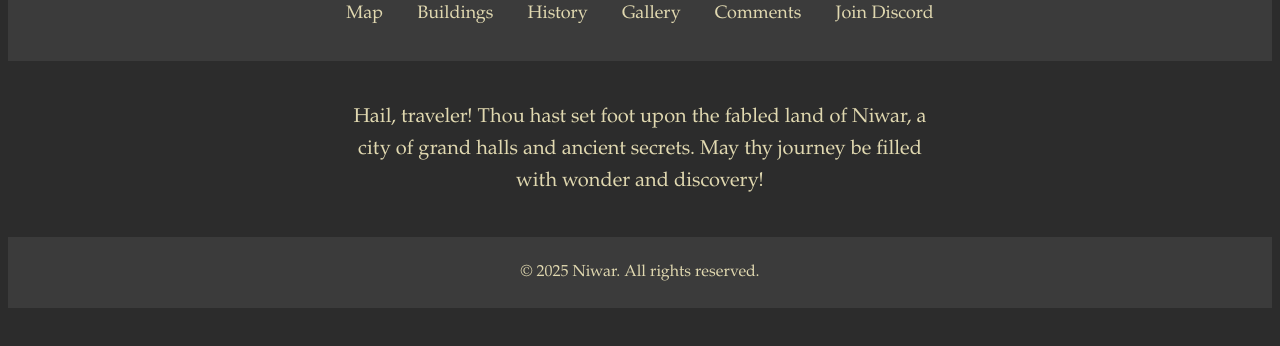
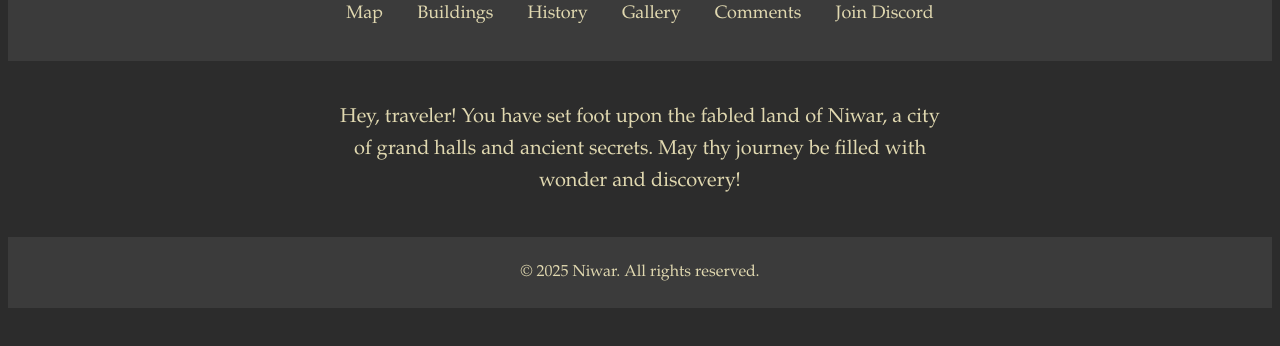
Before and after one commit to Doume-20/niwar, a plain HTML site: page index.html in a window 1280 px wide. Shown: the part 232-578 px from the top of the page. Drawn offline with Linux system fonts and the light colour scheme.

Commit message:
Change text in it

```diff
--- a/index.html
+++ b/index.html
@@ -24,7 +24,7 @@
 
     <main>
         <section class="intro">
-            <p>Hail, traveler! Thou hast set foot upon the fabled land of Niwar, a city of grand halls and ancient secrets.
+            <p>Hey, traveler! You have set foot upon the fabled land of Niwar, a city of grand halls and ancient secrets.
                May thy journey be filled with wonder and discovery!</p>
         </section>
     </main>
```
